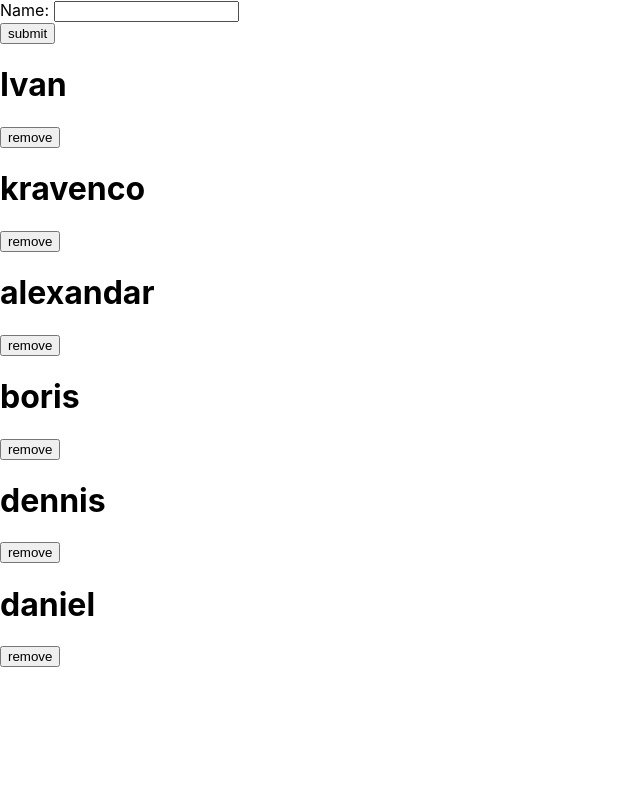
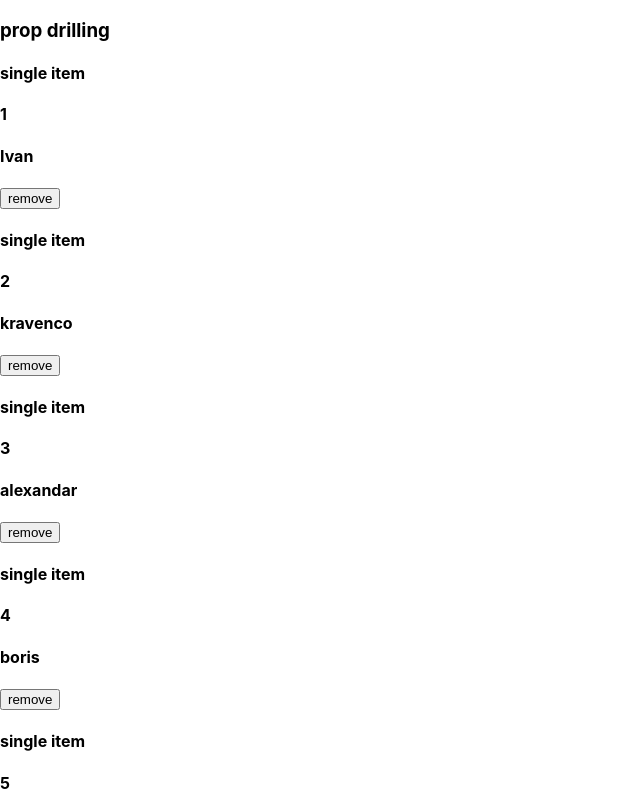
Before and after one commit to EricLi0702/react-advanced-2021, a React (Create React App) app: page / in a window 1280 px wide. Shown: the top 800 px of the page, without its empty margins (0-640 px from the left). Built offline with nearby package versions, Linux system fonts and the light colour scheme.

Commit message:
propDrilling

```diff
--- a/src/App.js
+++ b/src/App.js
@@ -1,5 +1,5 @@
 import React from "react";
-import Setup from "./tutorial/6-useReducer/setup"
+import Setup from "./tutorial/8-useContext/setup/1-context-api"
 import './App.css';
 
 function App() {
--- /dev/null
+++ b/src/tutorial/8-useContext/setup/1-context-api.js
@@ -0,0 +1,46 @@
+import React, { useState, useContext } from "react";
+import {data} from "../../../data"
+
+const PersonContext = React.createContext();
+
+
+
+const ContextApi = () => {
+    const [people, setPeople] = useState(data);
+    const removePerson = (id) => {
+        setPeople((people) => {
+            return people.filter((person) => person.id !== id)
+        })
+    }
+    return (
+        <PersonContext.Provider value='hello'>
+            <h3>prop drilling</h3>
+            <List people={people} removePerson={removePerson}></List>
+        </PersonContext.Provider>
+    )
+}
+
+const List = ({people,removePerson}) => {
+    return (
+        <>
+            {people.map((person)=> {
+                return <SinglePerson key={person.id} {...person} removePerson={removePerson}></SinglePerson>
+            })}
+        </>
+    )
+}
+
+const SinglePerson = ({id,name,removePerson}) => {
+    const data = useContext(PersonContext);
+    console.log(data)
+    return (
+        <div className="item">
+            <h4>single item</h4>
+            <h4>{id}</h4>
+            <h4>{name}</h4>
+            <button onClick={()=> removePerson(id)}>remove</button>
+        </div>
+    )
+}
+
+export default ContextApi;
```
Also changed, not shown: src/tutorial/7-prop-drilling/setup/1-prop-drilling.js (added, +40 -0 lines), 1 other file (tests, documents, lock files or other folders).
